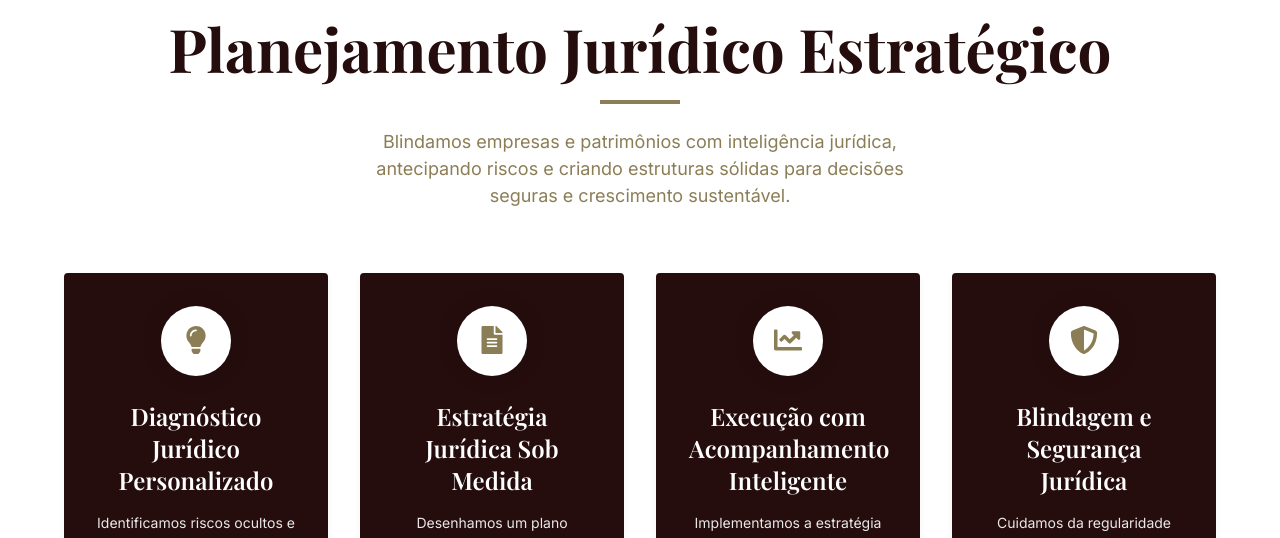
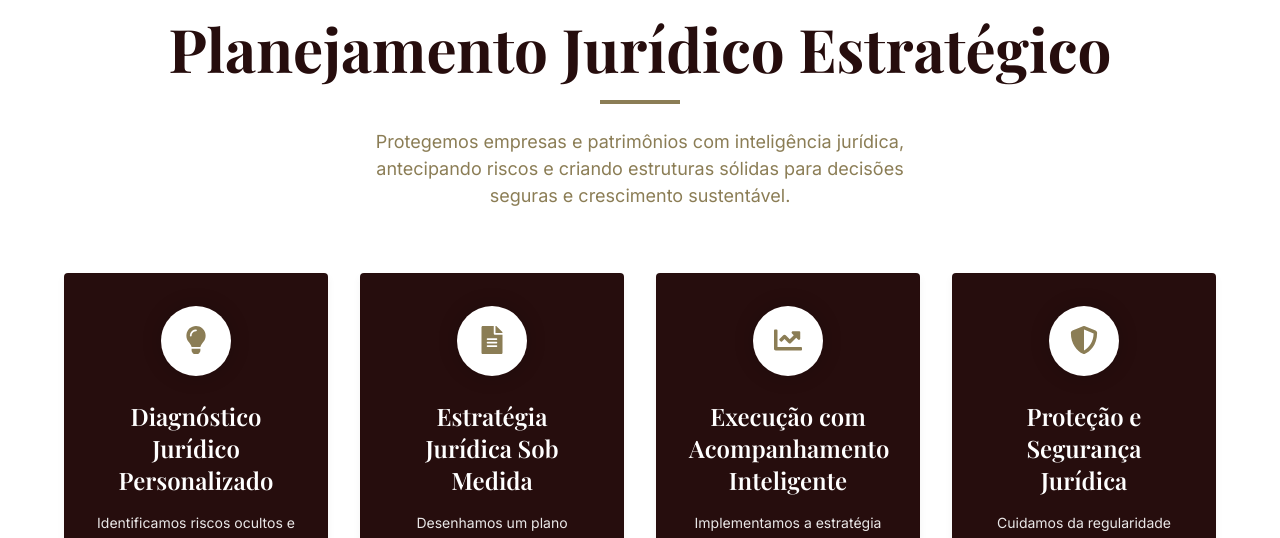
Before and after one commit to richarddiehlrs/site, a Next.js app: page / in a window 1280 px wide. Shown: the part 4240-4778 px from the top of the page. Built offline with nearby package versions, Linux system fonts and the light colour scheme; what @mui/material-nextjs would draw is missing.

Commit message:
Substitui 'blindamos' por 'protegemos' no texto do carrossel

```diff
--- a/app/components/Planejamento.tsx
+++ b/app/components/Planejamento.tsx
@@ -28,8 +28,23 @@ const Planejamento = () => {
     },
     {
       icon: <FaShieldAlt style={{ fontSize: '1.75rem' }} />,
-      title: 'Blindagem e Segurança Jurídica',
+      title: 'Proteção e Segurança Jurídica',
       description: 'Cuidamos da regularidade legal e da proteção de tudo o que você construiu — para que você cresça com tranquilidade, sem surpresas.'
+    }
+  ];
+
+  const servicos = [
+    {
+      title: 'Proteção e Segurança Jurídica',
+      description: 'Implementamos estratégias personalizadas para proteger seu patrimônio, com foco em estruturas societárias seguras e planejamento tributário eficiente.'
+    },
+    {
+      title: 'Planejamento Tributário',
+      description: 'Desenvolvemos estratégias legais para reduzir a carga tributária, garantindo conformidade fiscal e otimização de recursos.'
+    },
+    {
+      title: 'Consultoria Empresarial',
+      description: 'Oferecemos orientação estratégica para tomada de decisões, com foco em crescimento sustentável e redução de riscos.'
     }
   ];
 
@@ -95,7 +110,7 @@ const Planejamento = () => {
               color: theme.palette.secondary.main,
             }}
           >
-            Blindamos empresas e patrimônios com inteligência jurídica, antecipando riscos e criando estruturas sólidas para decisões seguras e crescimento sustentável.
+            Protegemos empresas e patrimônios com inteligência jurídica, antecipando riscos e criando estruturas sólidas para decisões seguras e crescimento sustentável.
           </Typography>
         </motion.div>
 
@@ -135,7 +150,7 @@ const Planejamento = () => {
                       }}
                     >
                       <Box sx={{ color: theme.palette.secondary.main }}>
-                        {step.icon}
+                      {step.icon}
                       </Box>
                     </Avatar>
                     <Typography
```
